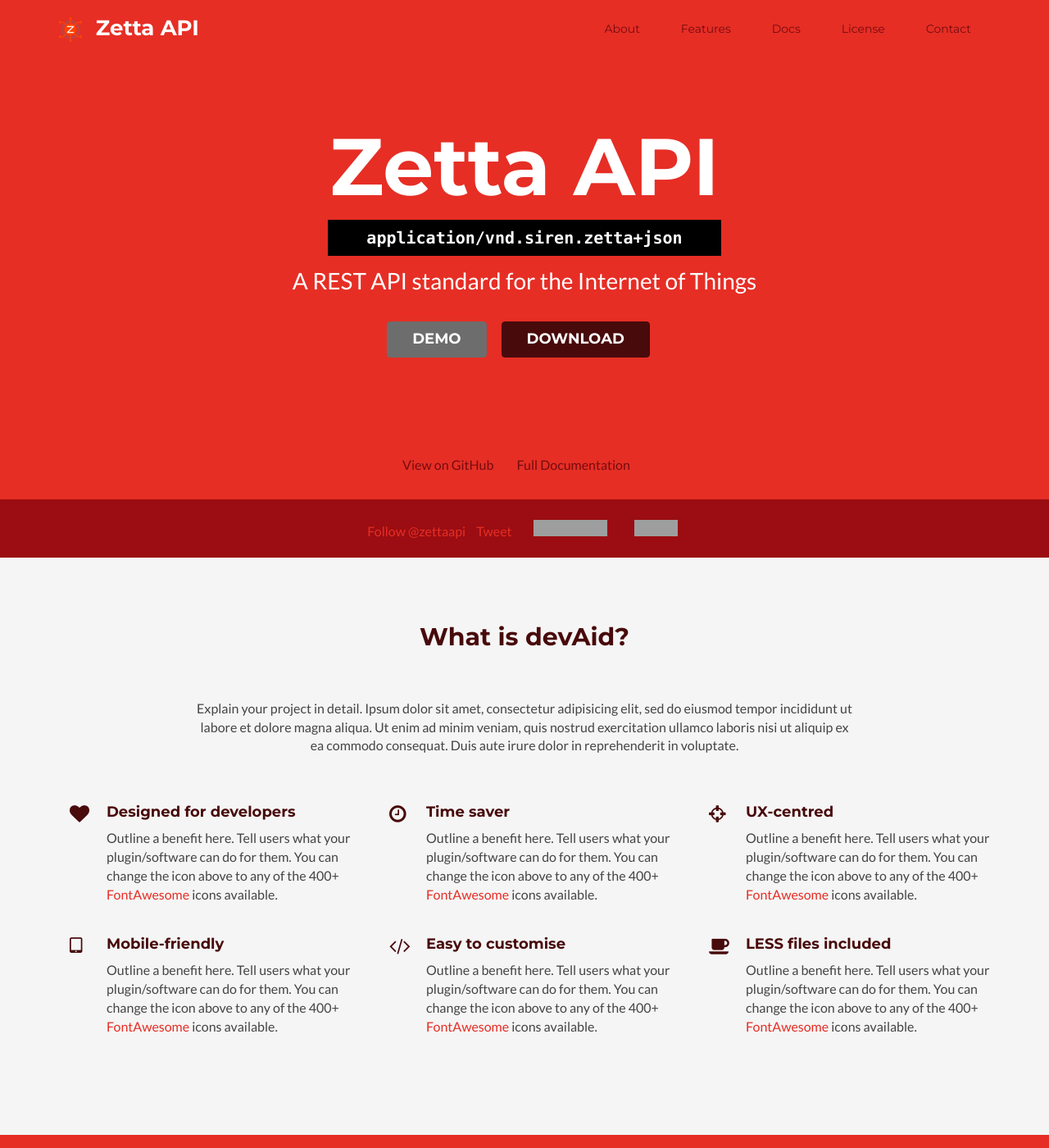
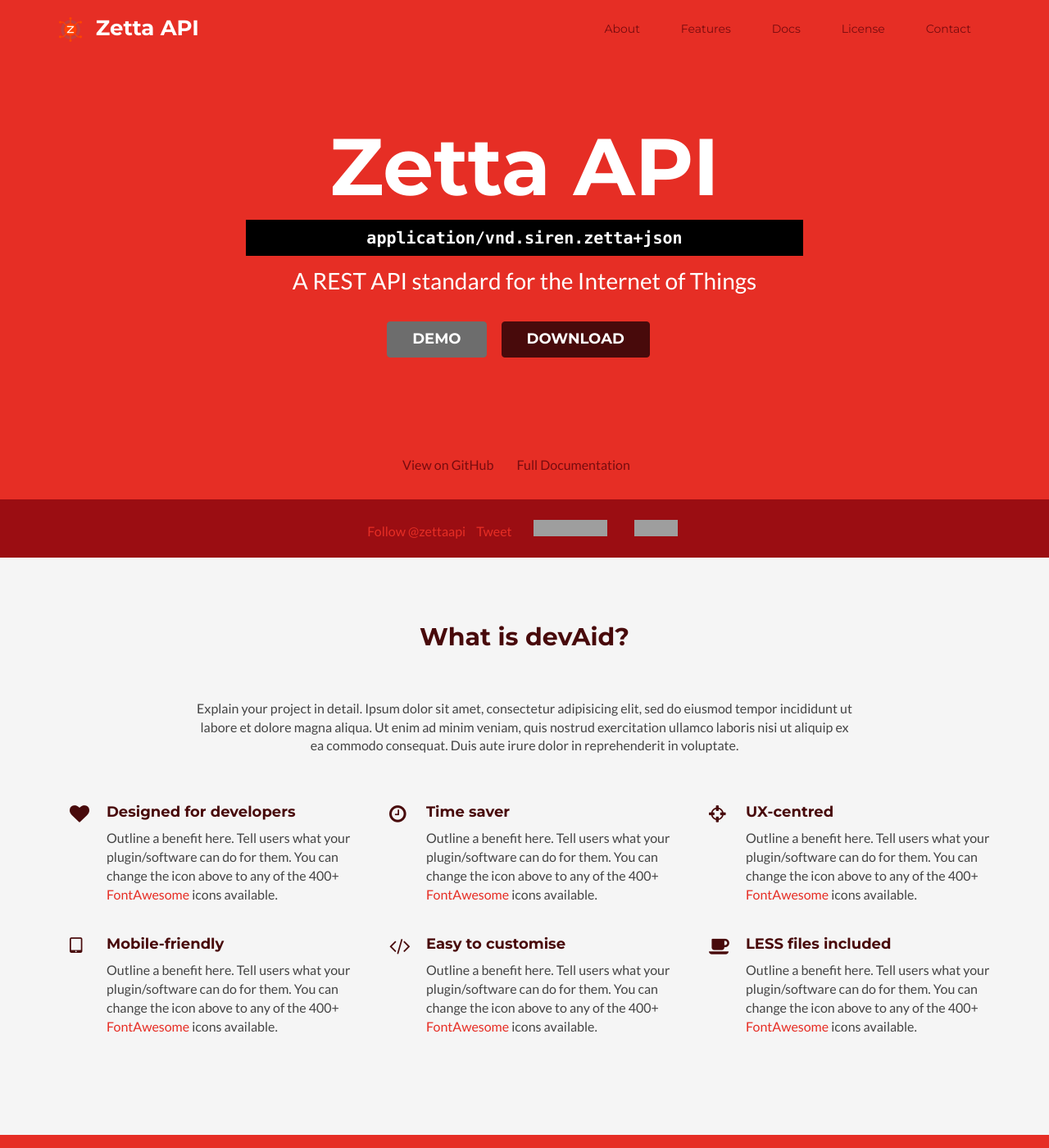
Before and after one commit to zettajs/zettaapi.github.io, a Jekyll site: the page built from index.html, in a window 1280 px wide and 1400 px high. Shown: the whole window at 82% size. Built offline with Jekyll 4.4.1, drawn with Linux system fonts in a browser that asks for light colours; comment, search, counter and statistics services are not loaded; grey boxes are pictures that could not be loaded.

Commit message:
tweaks for iOS

```diff
--- a/public/css/styles.css
+++ b/public/css/styles.css
@@ -199,7 +199,7 @@
   background-color: #000;
   font-size: 20px;
   padding: 8px 30px;
-  max-width: 24em;
+  max-width: 680px;
   margin: 0 auto;
   margin-bottom: 10px;
 }
```
